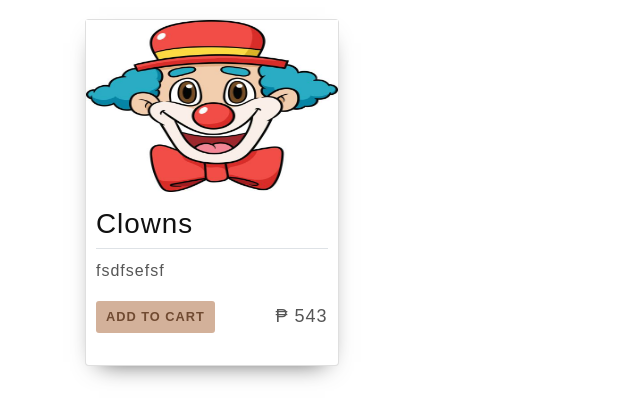
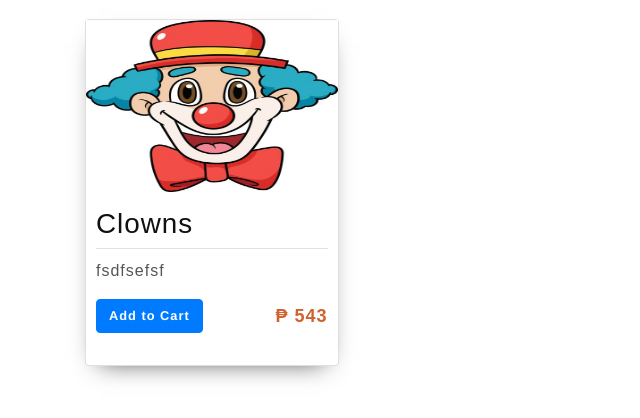
Before and after one commit to clozer22/freelancing, a PHP site: page /user/diy.php in a window 1280 px wide. Shown: the part 241-659 px from the top of the page, without its empty margins (0-640 px from the left). Run offline with PHP 8.4, Linux system fonts and the light colour scheme; a user stored in the database is signed in; data comes from the database, SQL or seed files in the repository.

Commit message:
asoy pogi

```diff
--- a/user/diy.php
+++ b/user/diy.php
@@ -39,7 +39,7 @@ if (!isset($_SESSION['user_name'])) {
 
     section .container {
       display: grid;
-      grid-template-columns: repeat(4,1fr);
+      grid-template-columns: repeat(4, 1fr);
       gap: 2rem;
       margin-bottom: 2rem;
 
@@ -56,7 +56,7 @@ if (!isset($_SESSION['user_name'])) {
 
     }
 
-    section .container .card ul li {
+    section .container .card .butt {
       text-transform: uppercase;
       background: var(--clr-tag);
       color: #282828;
@@ -117,10 +117,11 @@ if (!isset($_SESSION['user_name'])) {
       height: 100%;
       object-fit: fit;
     }
-    .box_shadow{
-      box-shadow: 0px 10px 24px -14px rgba(0,0,0,0.75);
--webkit-box-shadow: 0px 10px 24px -14px rgba(0,0,0,0.75);
--moz-box-shadow: 0px 10px 24px -14px rgba(0,0,0,0.75);
+
+    .box_shadow {
+      box-shadow: 0px 10px 24px -14px rgba(0, 0, 0, 0.75);
+      -webkit-box-shadow: 0px 10px 24px -14px rgba(0, 0, 0, 0.75);
+      -moz-box-shadow: 0px 10px 24px -14px rgba(0, 0, 0, 0.75);
     }
   </style>
 </head>
@@ -188,18 +189,18 @@ if (!isset($_SESSION['user_name'])) {
             </div>
             <div class="content">
               <div class="border-bottom">
-              <h3 class=" "><?php echo $row['Product'] ; ?></h3>
+                <h3 class=" "><?php echo $row['Product']; ?></h3>
 
               </div>
 
               <p><?php echo $row['Description']; ?></p>
               <div style="display:flex; justify-content:space-between; margin-top: -20px;">
 
-                <ul style="float:right;">
-                  <li style="--clr-tag:#d3b19a;" class="branding">ADD TO CART</li>
+                <form>
 
-                </ul>
-                <p style="font-weight:500; font-size:18px; margin-top:20px;">₱ <?php echo $row['Price']; ?></p>
+                  <button type="button" class="btn btn-primary flex my-3" style="font-size: .8rem; font-weight: 700; ">Add to Cart</button>
+                </form>
+                <p style="font-weight:700; font-size:18px; margin-top:20px; color: #D0622F">₱ <?php echo $row['Price']; ?></p>
               </div>
 
             </div>
```
